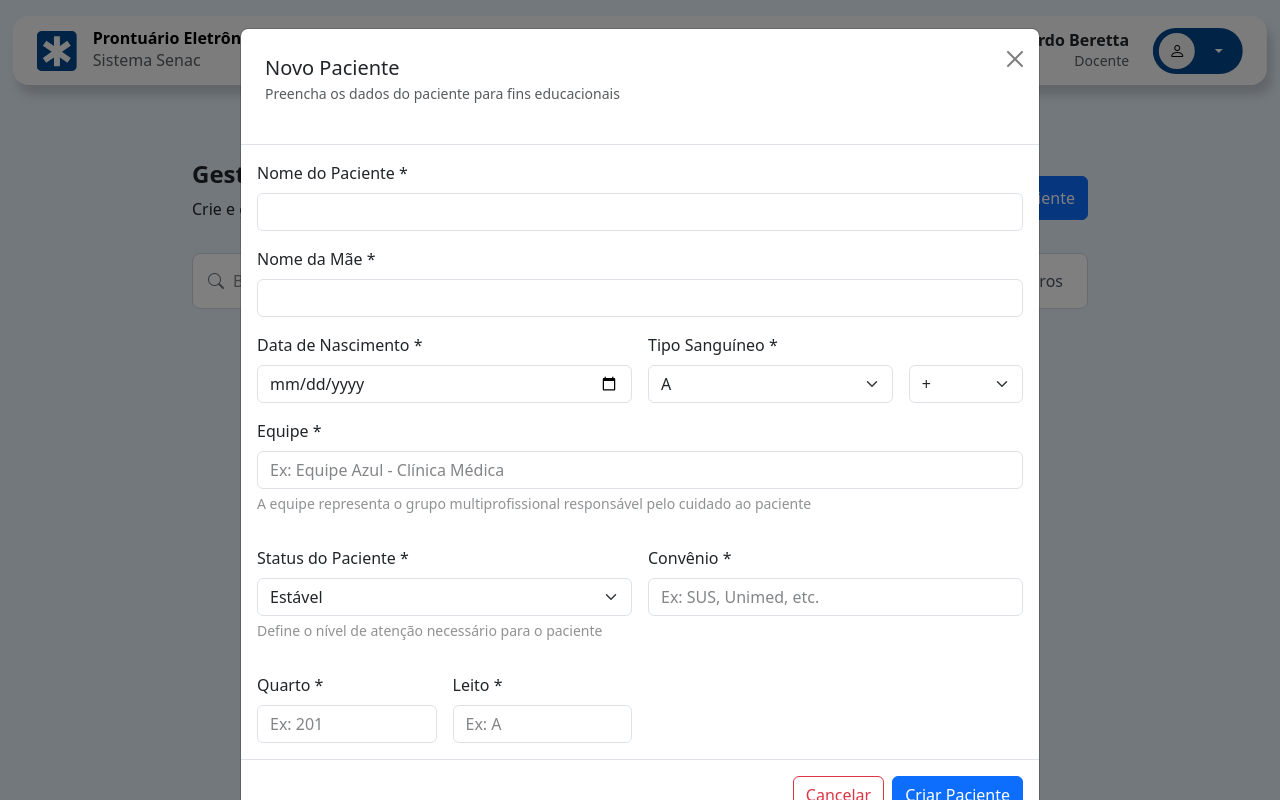
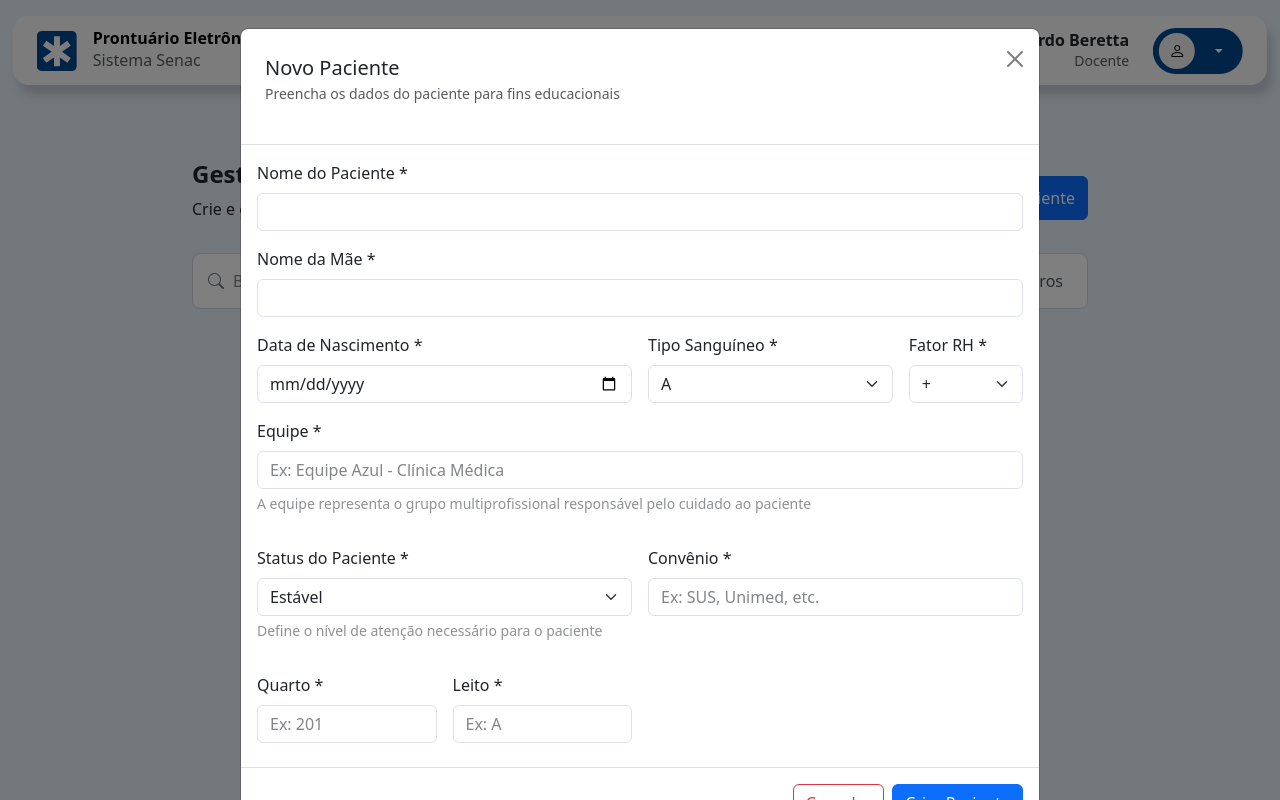
Before and after one commit to eduardoberettarod/PI-prontuario-eletronico, a React (Vite) app: page /pacientes in a window 1280 px wide. Both pictures are taken after a click on the button "Novo Paciente". Built offline with nearby package versions, Linux system fonts and the light colour scheme.

Commit message:
Ajustes no CSS
fiz pequenos ajuestes no bootstrap e tambem coloquei o nome tecnico para definir se o sangue é positivo ou negativo

```diff
--- a/src/pages/Pacientes/Pacientes.jsx
+++ b/src/pages/Pacientes/Pacientes.jsx
@@ -52,7 +52,8 @@ const Pacientes = () => {
                                     </select>
                                 </div>
 
-                                <div className='col-md-2 mt-5'>
+                                <div className='col-md-2'>
+                                    <label className='form-label'>Fator RH *</label>
                                     <select className='form-select'>
                                         <option value="+">+</option>
                                         <option value="-">-</option>
@@ -95,7 +96,7 @@ const Pacientes = () => {
                             </form>
                         </div>
 
-                        <div className="modal-footer">
+                        <div className="modal-footer mt-2">
                             <button
                                 className="btn btn-outline-danger"
                                 data-bs-dismiss="modal"
```
